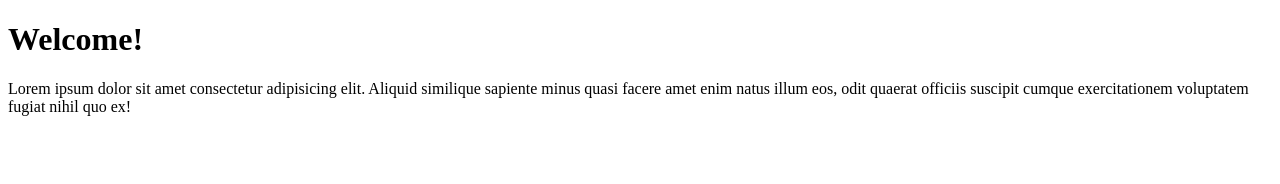
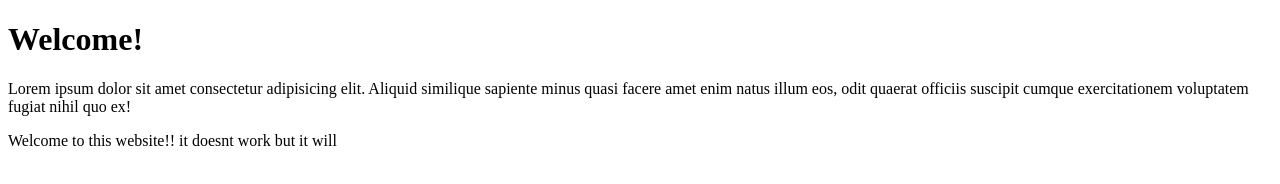
Before and after one commit to grah0504/grah0504.github.io, a plain HTML site: page week_3/index.html in a window 1280 px wide. Drawn offline with Linux system fonts and the light colour scheme.

Commit message:
updates index.html

```diff
--- a/week_3/index.html
+++ b/week_3/index.html
@@ -9,5 +9,6 @@
 <body>
     <h1>Welcome!</h1>
     <p>Lorem ipsum dolor sit amet consectetur adipisicing elit. Aliquid similique sapiente minus quasi facere amet enim natus illum eos, odit quaerat officiis suscipit cumque exercitationem voluptatem fugiat nihil quo ex!</p>
+    <p>Welcome to this website!! it doesnt work but it will</p>
 </body>
 </html>
```
